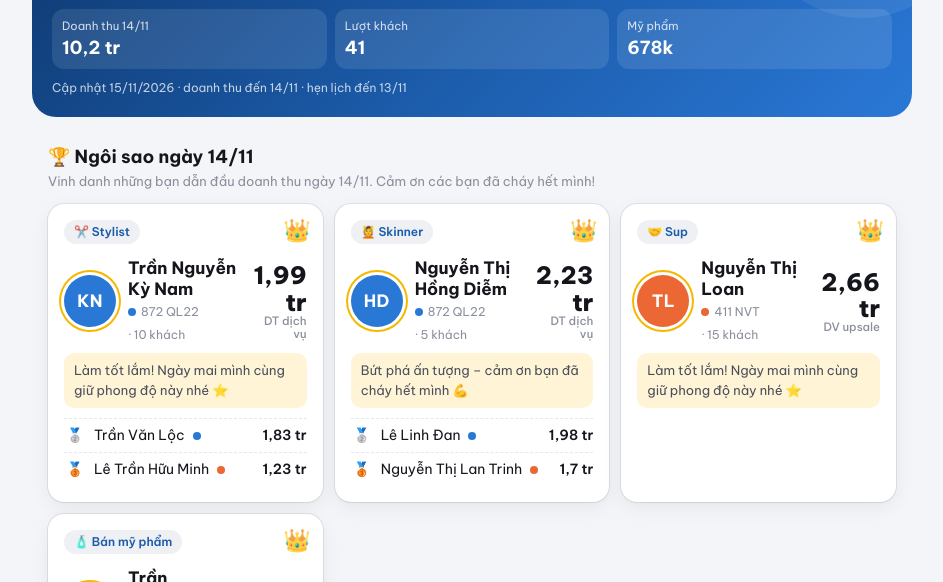
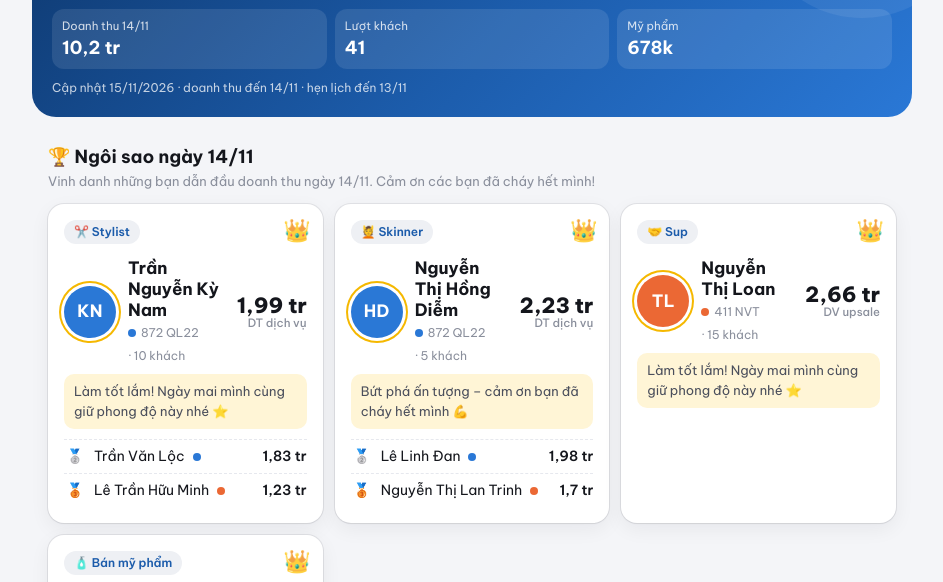
Before and after one commit to henryvo209/bsl-e145f6, a plain HTML site: page index.html in a window 1280 px wide. Shown: the part 142-724 px from the top of the page, without its empty margins (168-1111 px from the left). Drawn offline with Linux system fonts and the light colour scheme.

Commit message:
Sửa số tiền thẻ Ngôi sao bị xuống dòng
Co-Authored-By: Claude Opus 5.5 <noreply@anthropic.com>

```diff
--- a/index.html
+++ b/index.html
@@ -79,7 +79,8 @@
     padding: 3px 10px; border-radius: 999px; }
   .champ { display: flex; gap: 12px; align-items: center; margin: 14px 0 8px; }
   .champ .n { font-weight: 700; font-size: 17px; line-height: 1.25; }
-  .champ .v { font-size: 24px; font-weight: 800; margin-left: auto; text-align: right; line-height: 1.1; }
+  .champ > div:nth-child(2) { flex: 1; min-width: 0; }
+  .champ .v { font-size: 21px; font-weight: 800; margin-left: auto; text-align: right; line-height: 1.1; white-space: nowrap; }
   .champ .v small { display: block; font-size: 11.5px; font-weight: 500; color: var(--muted); }
   .praise { background: var(--gold-soft); border-radius: 10px; padding: 8px 10px; font-size: 13px; color: var(--ink2); }
   .runner { list-style: none; padding: 0; margin: 10px 0 0; }
```
